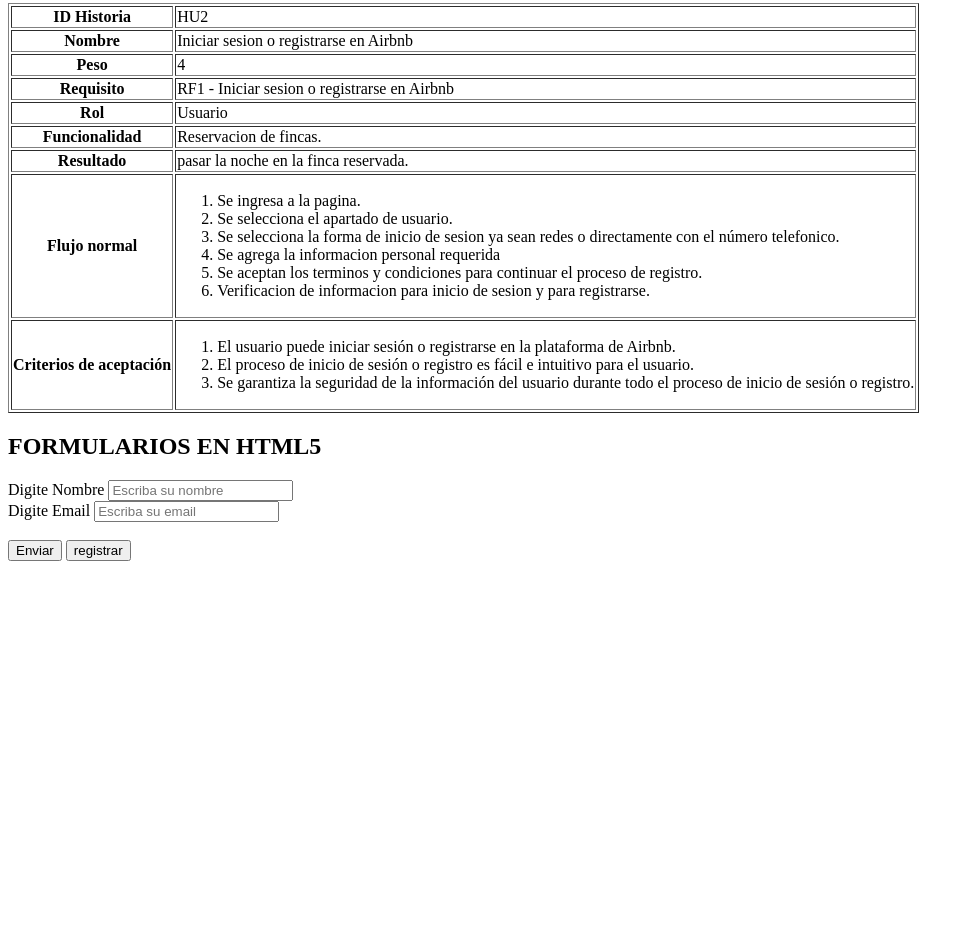
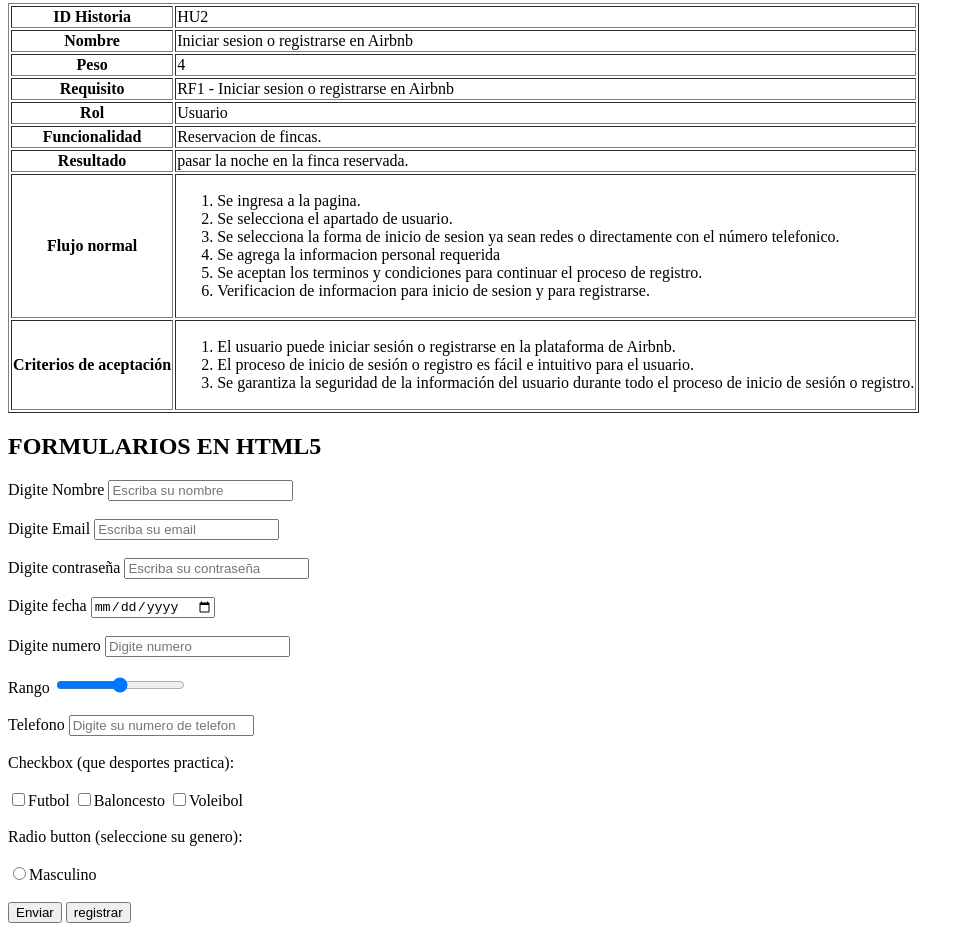
Before and after one commit to vanesa675/ADSO_2670687, a plain HTML site: page index.html in a window 1280 px wide. Shown: the part 922-1871 px from the top of the page, without its empty margins (0-974 px from the left). Before the commit the page ends 1491 px from the top, so only its background shows below. Drawn offline with Linux system fonts and the light colour scheme.

Commit message:
se agrego formulario al repositorio

```diff
--- a/index.html
+++ b/index.html
@@ -141,11 +141,27 @@
 
             <form action="" method="">
                 <label for="">Digite Nombre</label>
-                <input type="text" name:"nombre" id="nombre" placeholder="Escriba su nombre" required=""><br>
+                <input type="text" name:"nombre" id="nombre" placeholder="Escriba su nombre" required=""><br> <br>
                 <label for="Email">Digite Email</label>
                 <input type="Email" name="email" id="email" placeholder="Escriba su email" required=""><br> <br>
+                <label for="">Digite contraseña</label>
+                <input type="password" name="contraseña" id="contraseña" placeholder="Escriba su contraseña"><br> <br>
+                <label for="">Digite fecha</label>
+                <input type="date" name="fecha" id="fecha" placeholder="Escriba la fecha"><br> <br>
+                <label for="">Digite  numero </label>
+                <input type="number" name="numero" id="numero" placeholder="Digite numero"><br> <br>
+                <label for="">Rango</label>
+                <input type="range" name="rango" id="rango" placeholder="Digite el rango"><br> <br>
+                <label for="">Telefono</label>
+                <input type="number" name="numero de telefono" id="numero de telefono" placeholder="Digite su numero de telefono"><br> <br>
+                <label for="">Checkbox (que desportes practica):</label><br> <br>
+                <input type="checkbox" id="seleccion 1">Futbol
+                <input type="checkbox" id="seleccion 2">Baloncesto
+                <input type="checkbox" id="seleccion 3">Voleibol <br> <br>
+                <label for="">Radio button (seleccione su genero):</label><br> <br>
+                <input type="radio" value="">Masculino<br> <br>
                 <input type="button" value="Enviar">
-                <button value="Enviar" >registrar</button>
+                <button value="Enviar" >registrar</button><br><br>
             </form>
 
     </body>
```
